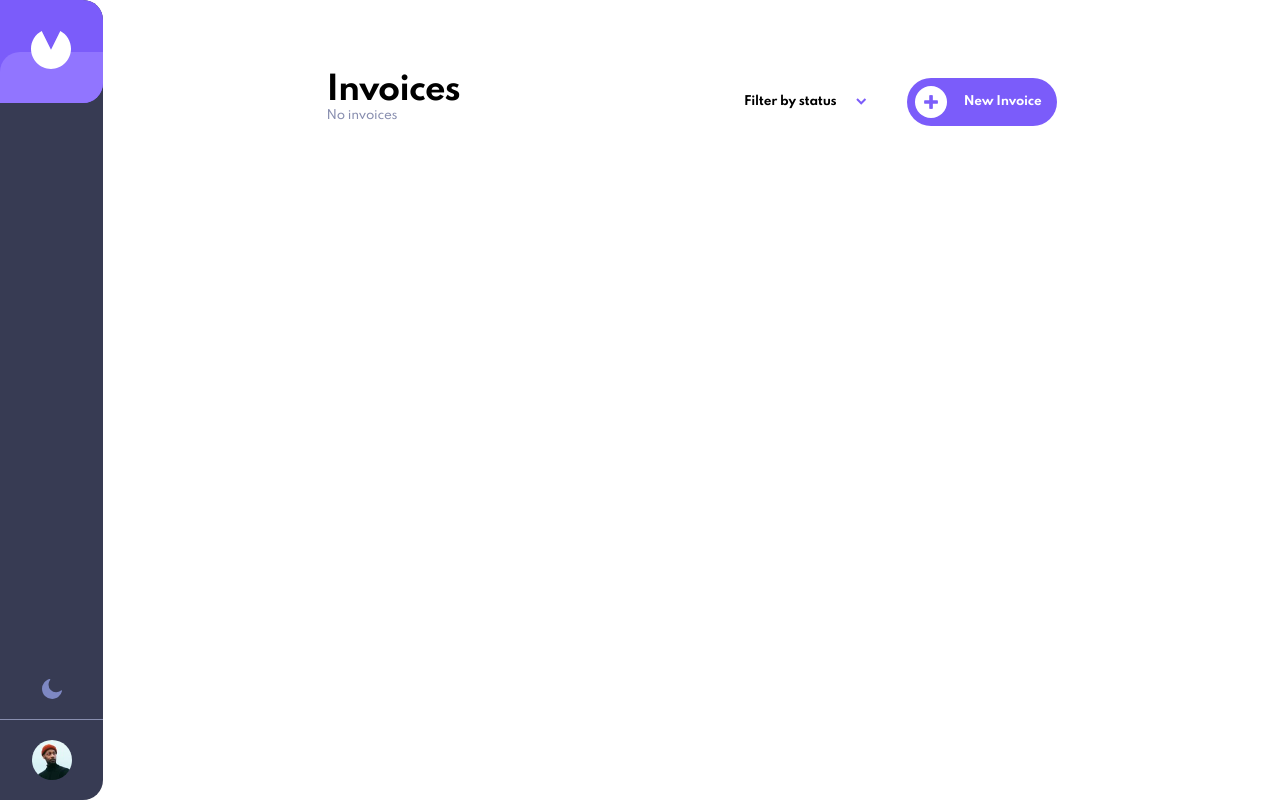
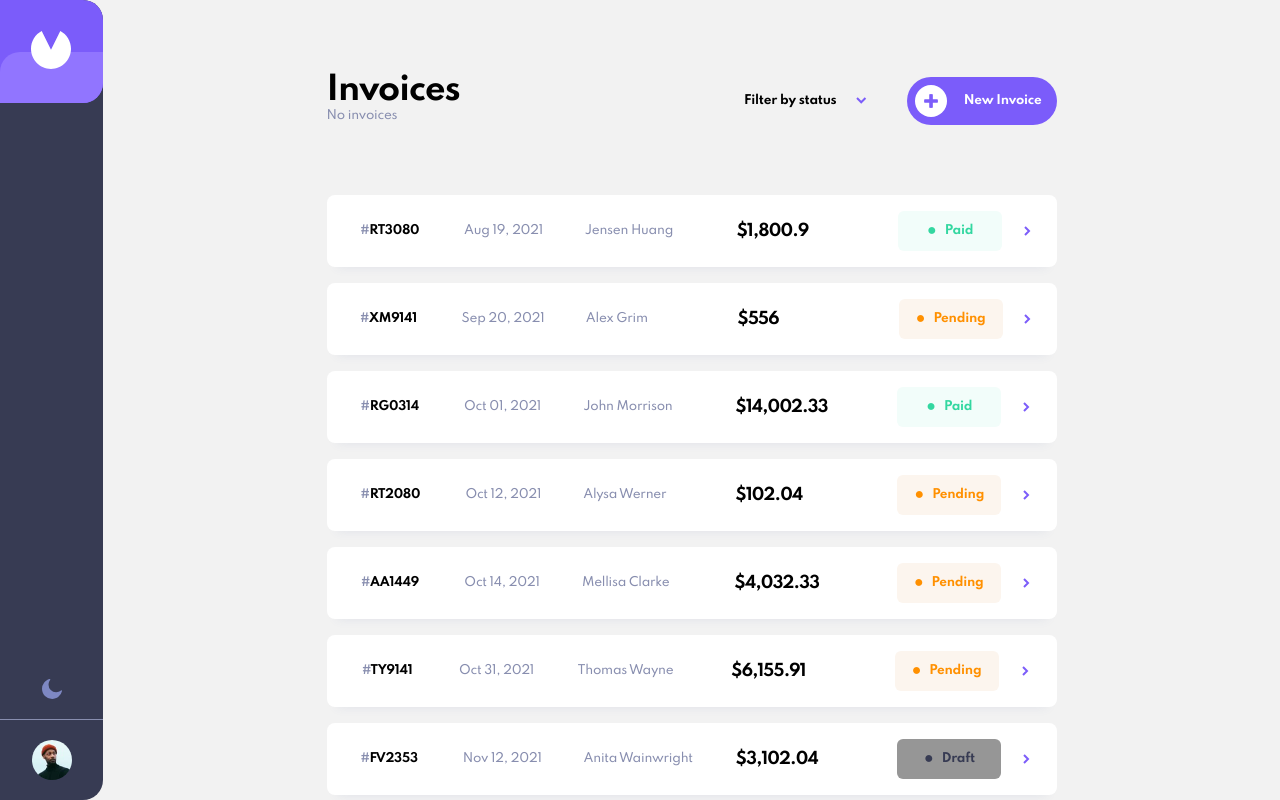
Before and after one commit to cconner57/React-Invoice-App, a React (Create React App) app: page / in a window 1280 px wide. Built offline with nearby package versions, Linux system fonts and the light colour scheme.

Commit message:
Finished Invoice Item

```diff
--- a/src/App.js
+++ b/src/App.js
@@ -26,4 +26,5 @@ export default App;
 
 const AppContainer = styled.div`
 	display: flex;
+	background-color: hsl(0,0%,95%);
 `;
--- a/src/components/InvoiceBar.js
+++ b/src/components/InvoiceBar.js
@@ -24,7 +24,9 @@ const InvoiceBar = ({ total, filter, setFilter }) => {
 							<input
 								type='checkbox'
 								id='draft'
-								onChange={() => setFilter('draft')}
+								onChange={(e) =>
+									e.target.checked ? setFilter('draft') : setFilter(undefined)
+								}
 								checked={filter === 'draft' ? true : false}
 							/>
 							Draft
@@ -33,7 +35,9 @@ const InvoiceBar = ({ total, filter, setFilter }) => {
 							<input
 								type='checkbox'
 								id='pending'
-								onChange={() => setFilter('pending')}
+								onChange={(e) =>
+									e.target.checked ? setFilter('pending') : setFilter(undefined)
+								}
 								checked={filter === 'pending' ? true : false}
 							/>
 							Pending
@@ -42,7 +46,9 @@ const InvoiceBar = ({ total, filter, setFilter }) => {
 							<input
 								type='checkbox'
 								id='paid'
-								onChange={() => setFilter('paid')}
+								onChange={(e) =>
+									e.target.checked ? setFilter('paid') : setFilter(undefined)
+								}
 								checked={filter === 'paid' ? true : false}
 							/>
 							Paid
--- /dev/null
+++ b/src/components/InvoiceItem.js
@@ -0,0 +1,96 @@
+import React from 'react';
+import styled from 'styled-components';
+import { H3, H3Alt, Body1, colors } from '../Styles';
+
+import rightArrow from '../images/icon-arrow-right.svg';
+
+const InvoiceItem = ({ item }) => {
+	const { id, paymentDue, clientName, total, status } = item;
+
+	const addComma = (price) => {
+		return price.toLocaleString('en-US', { minimumFractionDigits: 0 });
+	};
+
+	const modifyDate = (date) => {
+		const newDate = new Date(date + 'T00:00:00')
+			.toString()
+			.slice(4, 15)
+			.split('');
+		newDate.splice(6, 0, ',');
+		return newDate.join('');
+	};
+
+	return (
+		<Container accent={status}>
+			<H3Alt className='ID'>
+				<span>#</span>
+				{id}
+			</H3Alt>
+			<Body1>{modifyDate(paymentDue)}</Body1>
+			<Body1>{clientName}</Body1>
+			<H3>${addComma(total)}</H3>
+			<div className='Status'>
+				&#9679;
+				<H3Alt>{status}</H3Alt>
+			</div>
+			<img src={rightArrow} alt='Right Arrow' />
+		</Container>
+	);
+};
+
+export default InvoiceItem;
+
+const Container = styled.div`
+	min-height: 72px;
+	min-width: 730px;
+	margin-bottom: 16px;
+	display: flex;
+	align-items: center;
+	justify-content: space-evenly;
+	border-radius: 8px;
+	background: hsl(0, 0%, 100%);
+	box-shadow: 0px 10px 10px -10px rgba(72, 84, 159, 0.100397);
+	.ID {
+		margin: 0 43px 0 32px;
+	}
+	span,
+	p {
+		color: ${colors.accent};
+	}
+	p + p {
+		width: 150px;
+		margin-left: 40px;
+	}
+	p + h3 {
+		width: 120px;
+	}
+	.Status {
+		min-height: 40px;
+		width: 104px;
+		margin: 0 20px 0 40px;
+        padding: 0 10px;
+		display: flex;
+		align-items: center;
+		justify-content: center;
+		border-radius: 6px;
+		color: ${({ accent }) =>
+			accent === 'paid'
+				? 'hsl(160,67%,52%)'
+				: accent === 'pending'
+				? 'hsl(34, 100%, 50%)'
+				: 'hsl(231,20%,27%)'};
+		background-color: ${({ accent }) =>
+			accent === 'paid'
+				? 'hsl(162, 71%, 97%)'
+				: accent === 'pending'
+				? 'hsl(30, 70%, 96%)'
+				: 'hsl(0,0%,59%)'};
+		h3 {
+			margin-left: 8px;
+			text-transform: capitalize;
+		}
+	}
+	img {
+		margin-right: 24px;
+	}
+`;
--- a/src/screens/HomeScreen.js
+++ b/src/screens/HomeScreen.js
@@ -2,13 +2,24 @@ import React, { useState } from 'react';
 import styled from 'styled-components';
 
 import InvoiceBar from '../components/InvoiceBar';
+import InvoiceItem from '../components/InvoiceItem';
+
+import InvoiceData from '../data.json';
 
 const HomeScreen = () => {
-	const [filter, setFilter] = useState(null);
+	const [filter, setFilter] = useState(undefined);
 	const [invoices, setInvoices] = useState(0);
+
 	return (
 		<Container>
 			<InvoiceBar total={invoices} filter={filter} setFilter={setFilter} />
+			<div className='InvoiceList'>
+				{filter === undefined
+					? InvoiceData.map((item) => <InvoiceItem key={item.id} item={item} />)
+					: InvoiceData.filter(
+							(data) => data.status === filter
+					  ).map((item, key) => <InvoiceItem key={key} item={item} />)}
+			</div>
 		</Container>
 	);
 };
@@ -22,4 +33,7 @@ const Container = styled.div`
 	display: flex;
 	flex-direction: column;
 	align-items: center;
+	.InvoiceList {
+		overflow-y: scroll;
+	}
 `;
```
